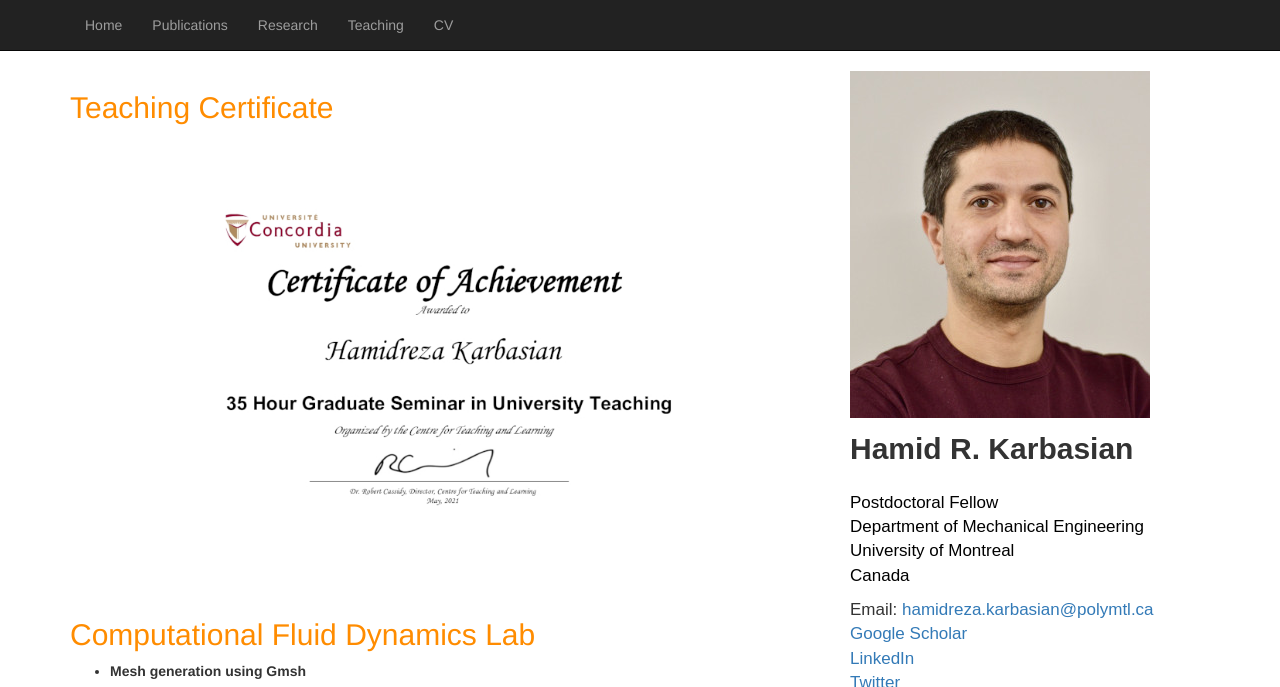
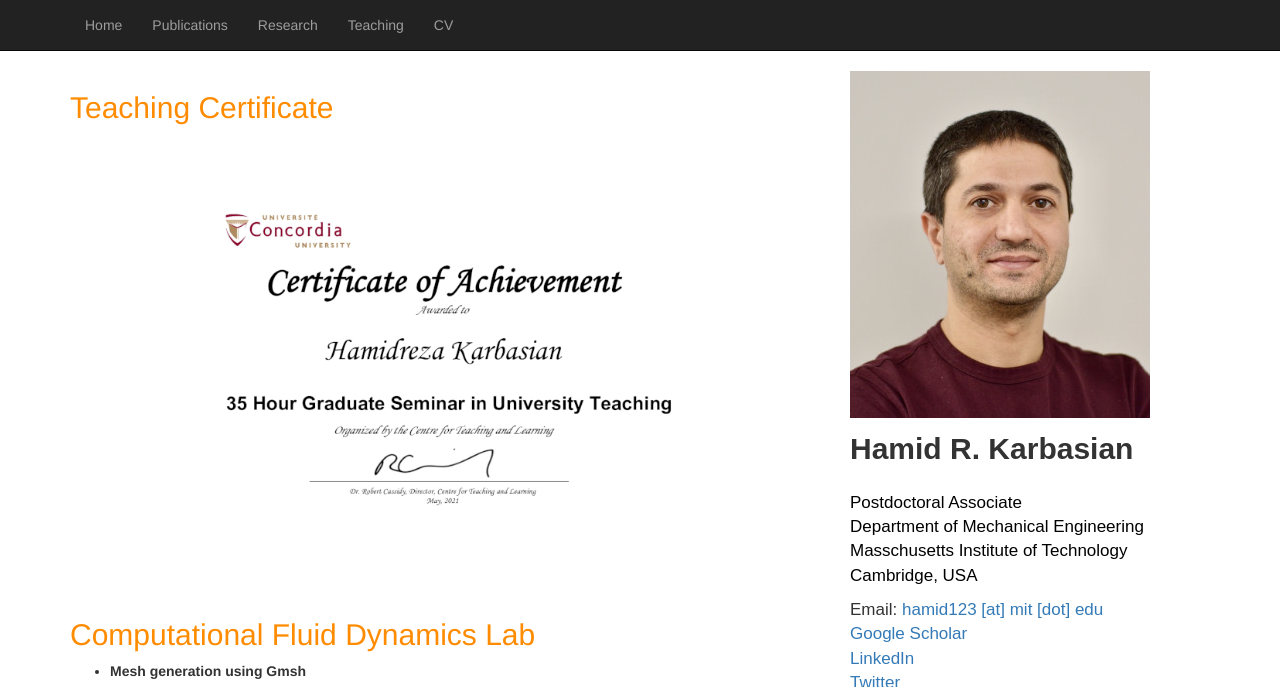
Before and after one commit to hkarbasian/hkarbasian.github.io, a Jekyll site: the page built from teaching.md, in a window 1280 px wide and 900 px high, cut to the strip 0-687 px from the top of the window. Built offline with Jekyll 4.4.1, drawn with Linux system fonts in a browser that asks for light colours; our own code applies the rules of GitHub Pages for plain Markdown files.

Commit message:
updated to new affiliation

```diff
--- a/_layouts/default.html
+++ b/_layouts/default.html
@@ -64,22 +64,22 @@
 	                <p>
 	                <div style="font-family: 'Arial', sans-serif; font-size: 30px;"><b>Hamid R. Karbasian</b></div><br>
 	                <div style="font-family: 'Arial', sans-serif; font-size: 17px;">
-	                <p>Postdoctoral Fellow<br>
+	                <p>Postdoctoral Associate<br>
 	                Department of Mechanical Engineering<br>
-									University of Montreal<br>
-	                Canada<br>
+									Masschusetts Institute of Technology<br>
+	                Cambridge, USA<br>
 	                </p>
 	                </div>
 
 			      <div style="font-family: 'Arial', sans-serif; font-size: 17px;">
-			      <dd>Email: <a href="h.karbasian@utoronto.ca">hamidreza.karbasian@polymtl.ca</a></dd>
+			      <dd>Email: <a href="h.karbasian@utoronto.ca">hamid123 [at] mit [dot] edu</a></dd>
 		              <dd><a href="https://scholar.google.com/citations?user=jhahvIoAAAAJ&hl=en">Google Scholar</a></dd>
 		              <dd><a href="https://www.linkedin.com/in/hamid-r-karbasian-0aa041111">LinkedIn</a></dd>
 		              <dd><a href="https://twitter.com/hamid_karbasian">Twitter</a></dd>
 									</div>
 
 									<br>
-									<img class="img-responsive" src="img/poly_logo.png" alt="https://www.polymtl.ca/">
+									<img class="img-responsive" src="img/mit_logo.png" alt="https://www.mit.edu/">
 
 	            </div>
 							<!----------------------------------------------------------------->
```
Also changed, not shown: index.html (+6 -5 lines), img/mit.jpg (added), img/mit_logo.png (added), img/poly.jpg (deleted), img/poly_logo.png (deleted), 1 other file.
